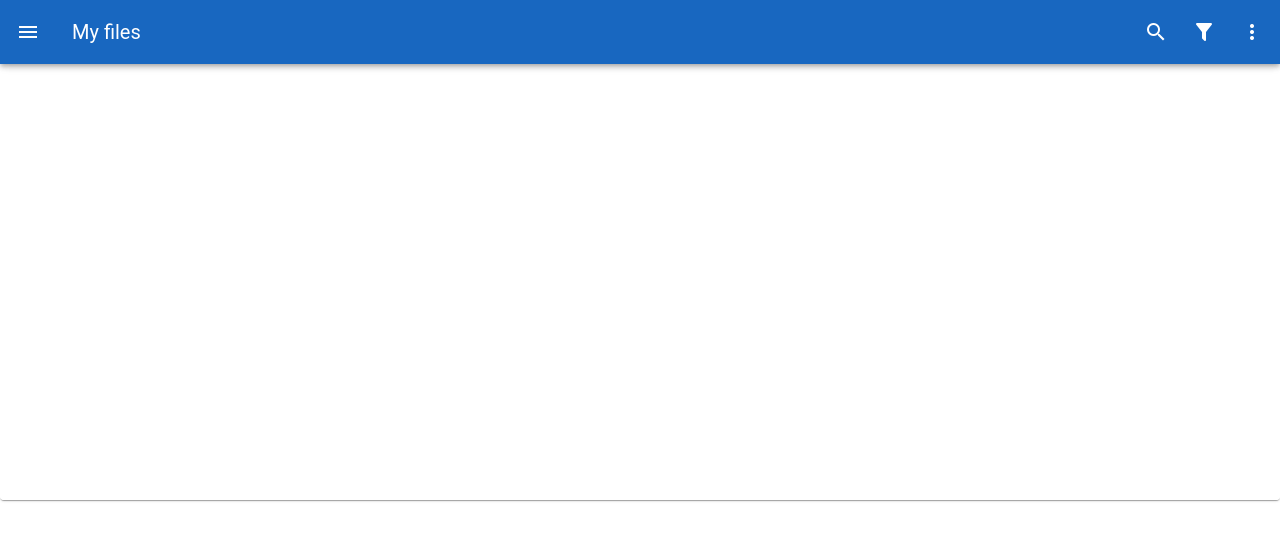
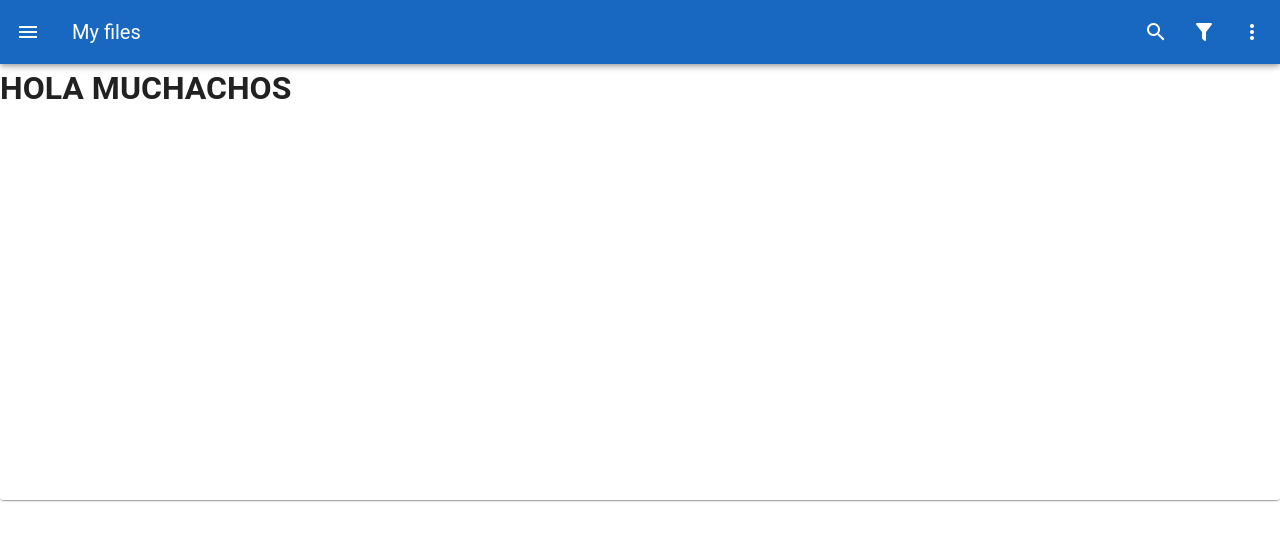
Before and after one commit to seeleveliona/newsapp, a Nuxt app: page /noticia in a window 1280 px wide. Shown: the top 540 px of the page. Built offline with nearby package versions, Linux system fonts and the light colour scheme.

Commit message:
pagina noticia
se hizo el link a la pagina

```diff
--- a/components/Enlances.vue
+++ b/components/Enlances.vue
@@ -1,5 +1,5 @@
 <template>
     <div>
-        <v-btn><nuxt-link href="/productos">Productos</nuxt-link></v-btn>
+        <v-btn><nuxt-link href="/noticia">noticia</nuxt-link></v-btn>
     </div>
 </template>
--- /dev/null
+++ b/pages/noticia.vue
@@ -0,0 +1,3 @@
+<template>
+    <h1>HOLA MUCHACHOS</h1>
+</template>
```
